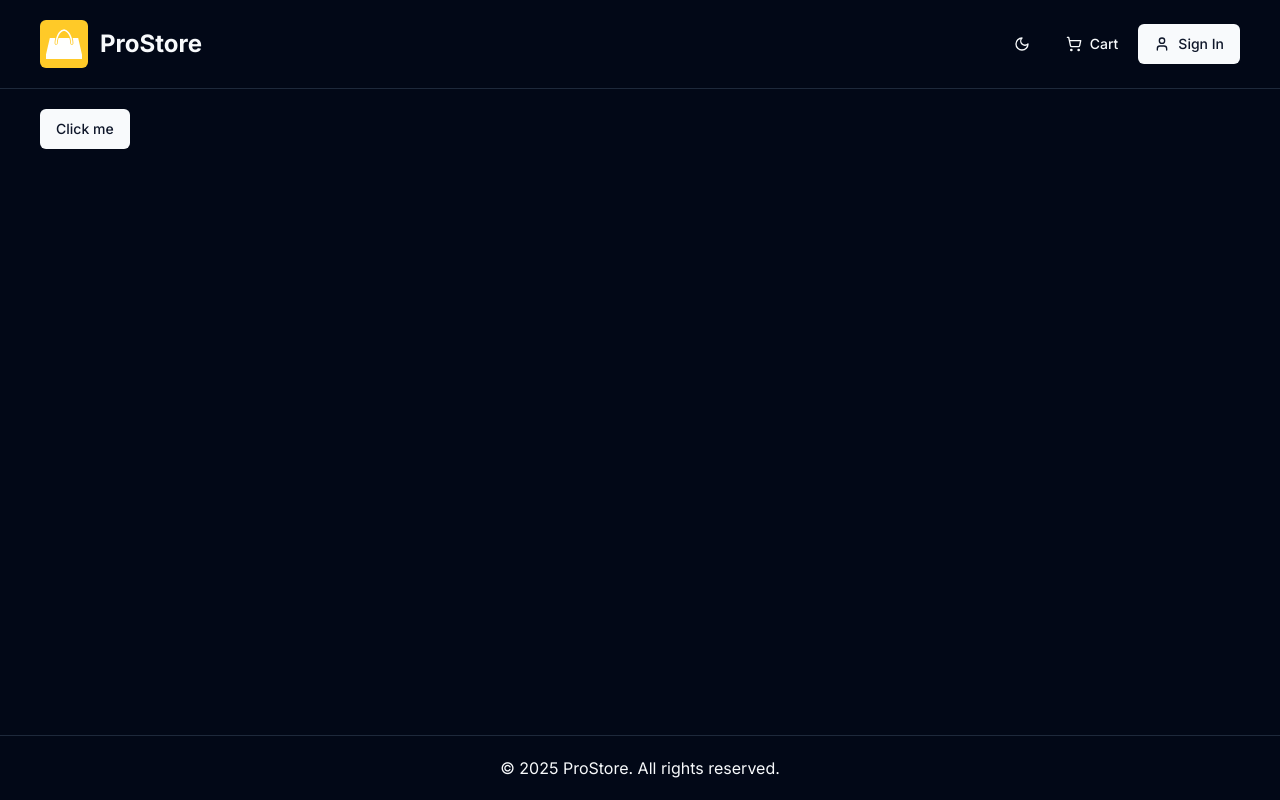
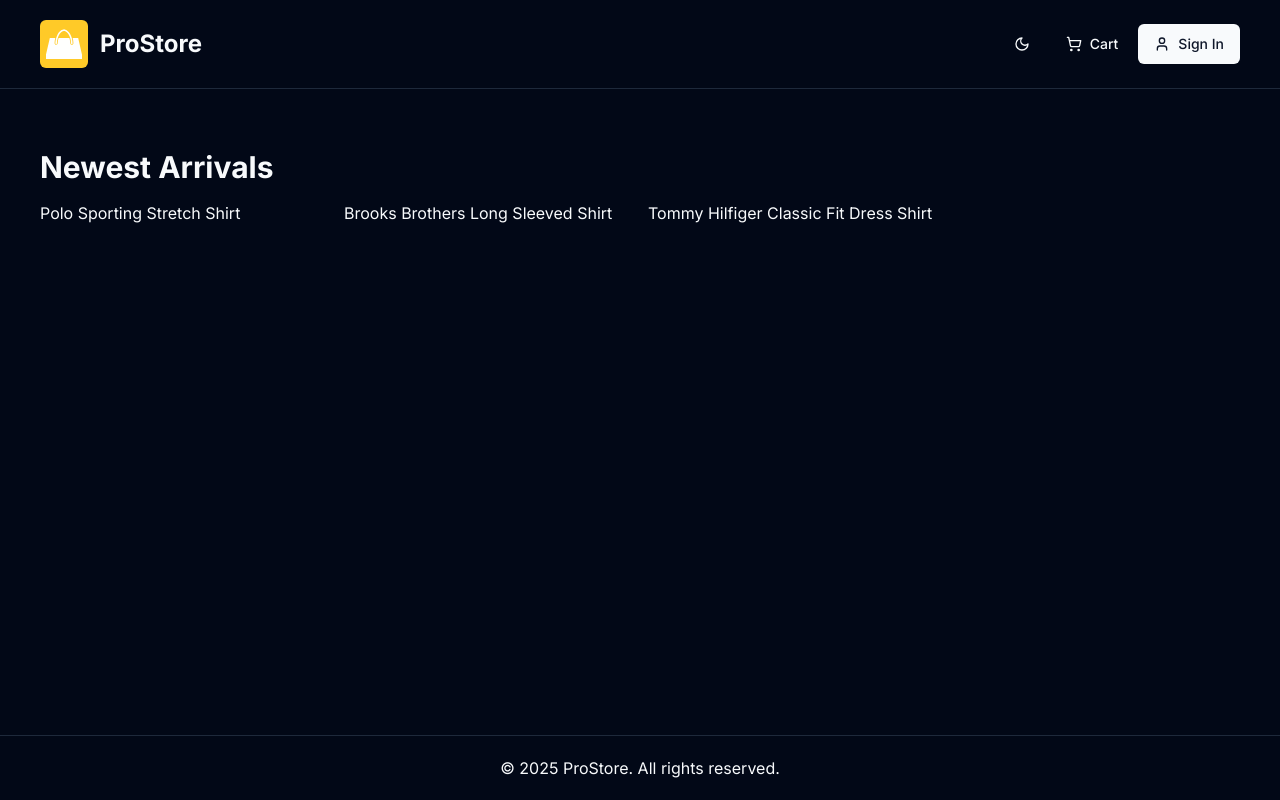
Before and after one commit to arvincarlo/prostore, a Next.js app: page / in a window 1280 px wide. Built offline with nearby package versions, Linux system fonts and the light colour scheme; no server answers.

Commit message:
Sample Products and Product List

```diff
--- a/app/(root)/page.tsx
+++ b/app/(root)/page.tsx
@@ -1,4 +1,5 @@
-import { Button } from "@/components/ui/button";
+import ProductList from "@/components/shared/product/product-list";
+import sampleData from "@/db/sample-data";
 
 export const metadata = {
   title: "Home",
@@ -7,9 +8,9 @@ export const metadata = {
 
 const Home = async () => {
   return (
-    <div>
-      <Button>Click me</Button>
-    </div>
+    <>
+      <ProductList data={sampleData?.products} title="Newest Arrivals" limit={3}></ProductList>
+    </>
   );
 }
 
--- /dev/null
+++ b/components/shared/product/product-list.tsx
@@ -0,0 +1,20 @@
+const ProductList = ({data, title, limit}: { data: any; title?: string; limit?: number; }) => {
+    const limitedData = limit ? data.slice(0,limit) : data;
+
+    return <div className="my-10">
+        <h2 className="h2-bold mb-4">{title}</h2>
+        { data.length > 0 ? (
+            <div className="grid grid-cols-1 sm:grid-cols-2 md:grid-cols-3 lg:grid-cols-4 gap-4">
+                {limitedData.map((product: any, index: number) => (
+                    <div key={index}>{product.name}</div>
+                ))}
+            </div>
+        ) : (
+            <div>
+                <p>No products found.</p>
+            </div>
+        )}
+    </div>
+}
+
+export default ProductList;
--- /dev/null
+++ b/db/sample-data.ts
@@ -0,0 +1,108 @@
+const sampleData = {
+  products: [
+    {
+      name: 'Polo Sporting Stretch Shirt',
+      slug: 'polo-sporting-stretch-shirt',
+      category: "Men's Dress Shirts",
+      description: 'Classic Polo style with modern comfort',
+      images: [
+        '/images/sample-products/p1-1.jpg',
+        '/images/sample-products/p1-2.jpg',
+      ],
+      price: 59.99,
+      brand: 'Polo',
+      rating: 4.5,
+      numReviews: 10,
+      stock: 5,
+      isFeatured: true,
+      banner: 'banner-1.jpg',
+    },
+    {
+      name: 'Brooks Brothers Long Sleeved Shirt',
+      slug: 'brooks-brothers-long-sleeved-shirt',
+      category: "Men's Dress Shirts",
+      description: 'Timeless style and premium comfort',
+      images: [
+        '/images/sample-products/p2-1.jpg',
+        '/images/sample-products/p2-2.jpg',
+      ],
+      price: 85.9,
+      brand: 'Brooks Brothers',
+      rating: 4.2,
+      numReviews: 8,
+      stock: 10,
+      isFeatured: true,
+      banner: 'banner-2.jpg',
+    },
+    {
+      name: 'Tommy Hilfiger Classic Fit Dress Shirt',
+      slug: 'tommy-hilfiger-classic-fit-dress-shirt',
+      category: "Men's Dress Shirts",
+      description: 'A perfect blend of sophistication and comfort',
+      images: [
+        '/images/sample-products/p3-1.jpg',
+        '/images/sample-products/p3-2.jpg',
+      ],
+      price: 99.95,
+      brand: 'Tommy Hilfiger',
+      rating: 4.9,
+      numReviews: 3,
+      stock: 0,
+      isFeatured: false,
+      banner: null,
+    },
+    {
+      name: 'Calvin Klein Slim Fit Stretch Shirt',
+      slug: 'calvin-klein-slim-fit-stretch-shirt',
+      category: "Men's Dress Shirts",
+      description: 'Streamlined design with flexible stretch fabric',
+      images: [
+        '/images/sample-products/p4-1.jpg',
+        '/images/sample-products/p4-2.jpg',
+      ],
+      price: 39.95,
+      brand: 'Calvin Klein',
+      rating: 3.6,
+      numReviews: 5,
+      stock: 10,
+      isFeatured: false,
+      banner: null,
+    },
+    {
+      name: 'Polo Ralph Lauren Oxford Shirt',
+      slug: 'polo-ralph-lauren-oxford-shirt',
+      category: "Men's Dress Shirts",
+      description: 'Iconic Polo design with refined oxford fabric',
+      images: [
+        '/images/sample-products/p5-1.jpg',
+        '/images/sample-products/p5-2.jpg',
+      ],
+      price: 79.99,
+      brand: 'Polo',
+      rating: 4.7,
+      numReviews: 18,
+      stock: 6,
+      isFeatured: false,
+      banner: null,
+    },
+    {
+      name: 'Polo Classic Pink Hoodie',
+      slug: 'polo-classic-pink-hoodie',
+      category: "Men's Sweatshirts",
+      description: 'Soft, stylish, and perfect for laid-back days',
+      images: [
+        '/images/sample-products/p6-1.jpg',
+        '/images/sample-products/p6-2.jpg',
+      ],
+      price: 99.99,
+      brand: 'Polo',
+      rating: 4.6,
+      numReviews: 12,
+      stock: 8,
+      isFeatured: true,
+      banner: null,
+    },
+  ],
+};
+
+export default sampleData;
```
